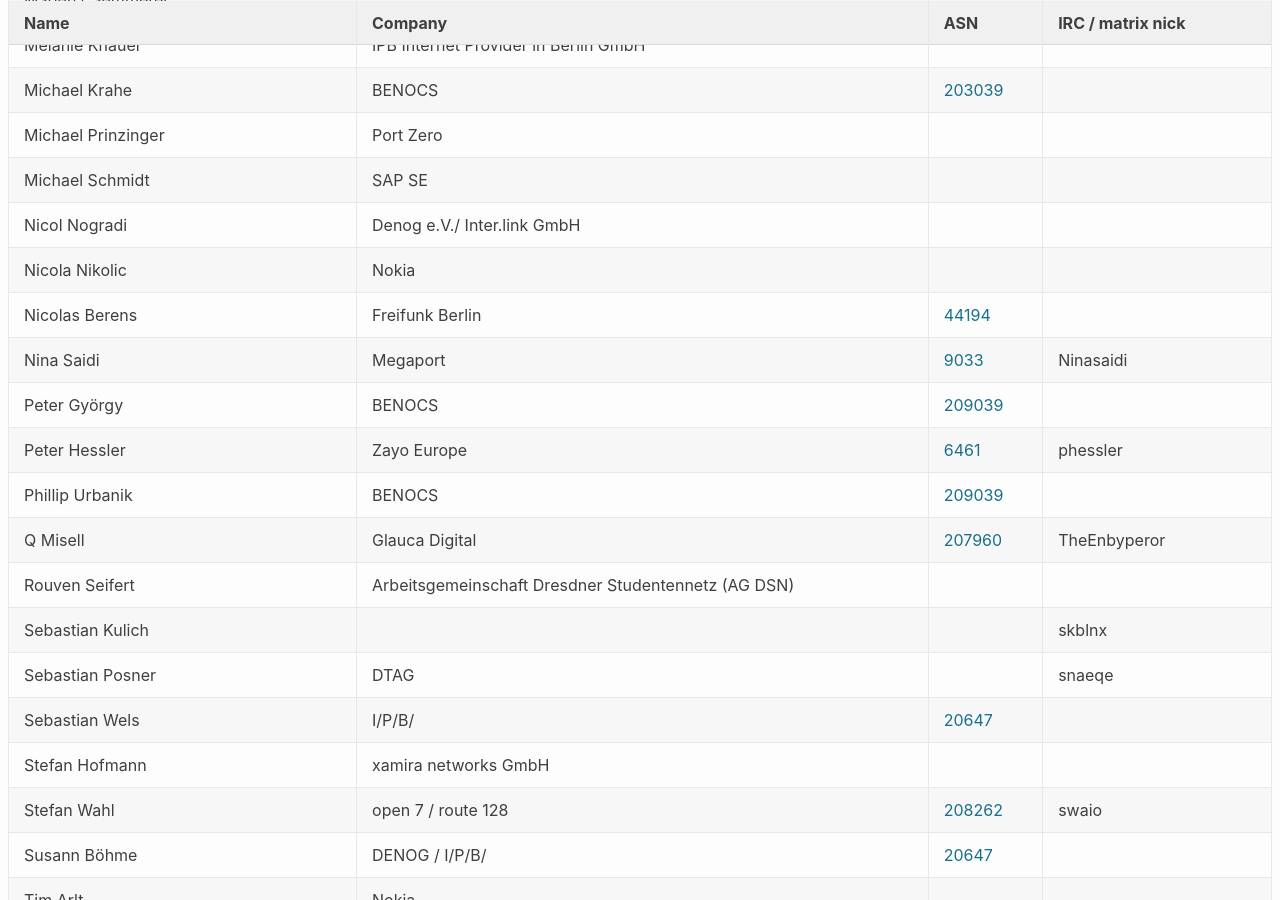
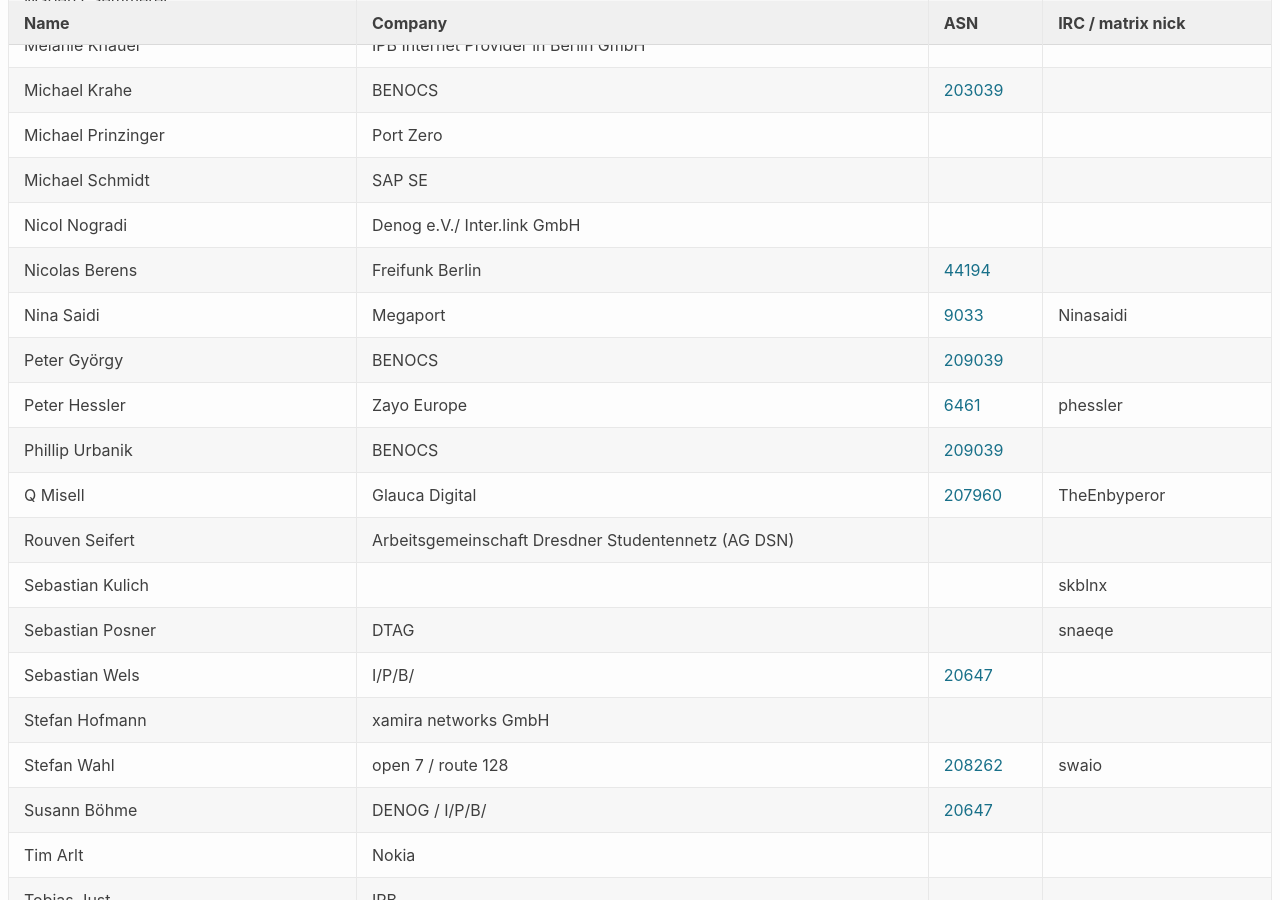
Before and after one commit to denog/pretix-attendeelist, a Jekyll site: the page built from denogmeetup25-03/index.markdown, in a window 1280 px wide and 900 px high, scrolled down 1651 px. Built offline with Jekyll 4.4.1, drawn with Linux system fonts in a browser that asks for light colours.

Commit message:
Removal of personal data

```diff
--- a/_data/attendees_denogmeetup25-03.json
+++ b/_data/attendees_denogmeetup25-03.json
@@ -240,12 +240,6 @@
     "asn": null
   },
   {
-    "name": "Nicola Nikolic",
-    "company": "Nokia",
-    "irc": null,
-    "asn": null
-  },
-  {
     "name": "Nicolas Berens",
     "company": "Freifunk Berlin",
     "irc": null,
```
